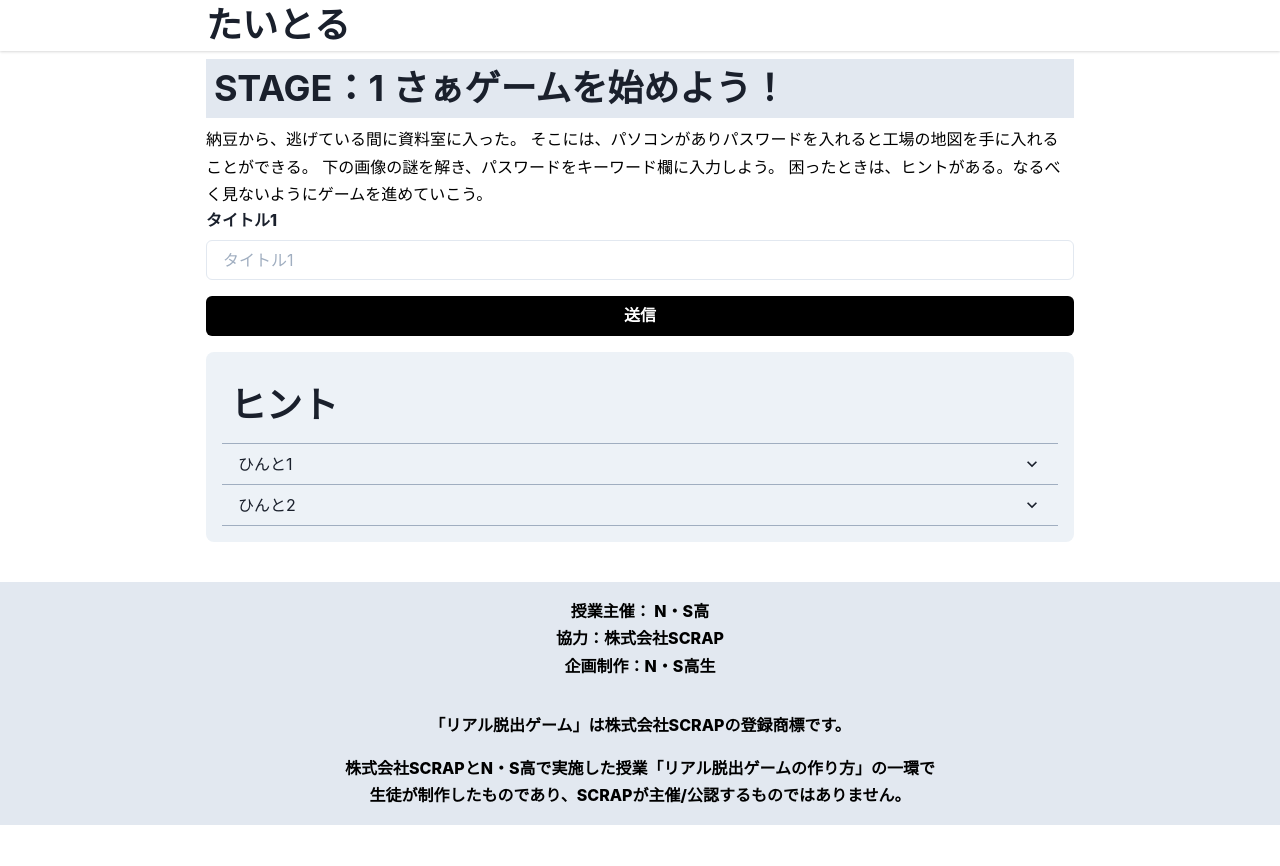
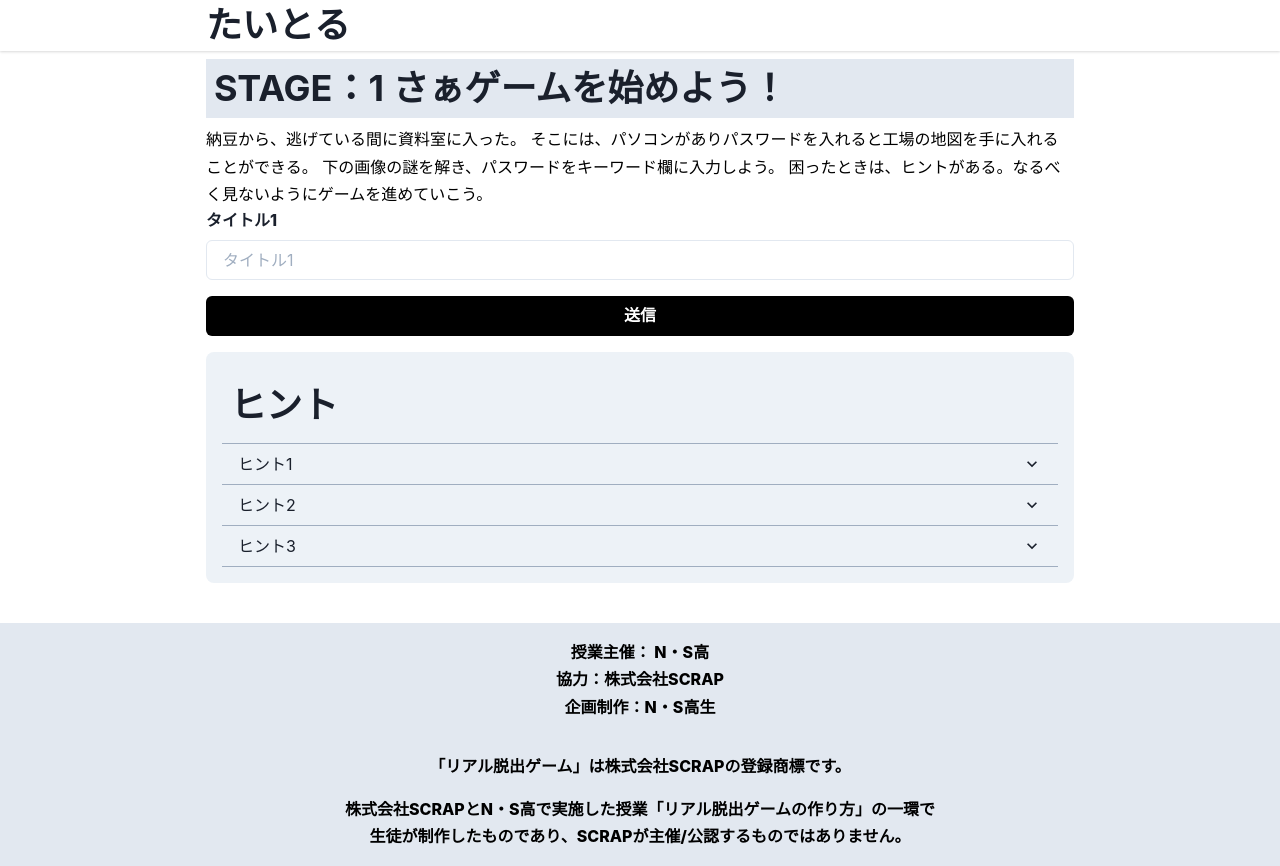
Before and after one commit to mochi-sann/beta-yokohma-a-mochi, a Next.js app: page /page1 in a window 1280 px wide. Before the commit the page ends 825 px from the top, so only its background shows below. Built offline with nearby package versions, Linux system fonts and the light colour scheme.

Commit message:
ヒントの画像を追加する

```diff
--- a/src/components/HintList/HintList.tsx
+++ b/src/components/HintList/HintList.tsx
@@ -12,7 +12,7 @@ import {
 export type Props = {
   HintLists: {
     title: string
-    body: string
+    body: string | React.ReactNode
   }[]
   HintTitle?: string
 }
--- a/src/pages/page1.tsx
+++ b/src/pages/page1.tsx
@@ -3,6 +3,7 @@ import Problems from '~/src/components/Problems/Problems'
 import HintList from '~/src/components/HintList'
 import BodyHeding from '../components/BodyHeding'
 import { Text } from '@chakra-ui/layout'
+import { Img } from '@chakra-ui/react'
 export const Home: React.VFC = () => {
   return (
     <div>
@@ -26,12 +27,16 @@ export const Home: React.VFC = () => {
       <HintList
         HintLists={[
           {
-            title: 'ひんと1',
-            body: 'ヒントの文章!!!!!!!!!!!!!!!!!!!!!!!!!!!!!',
+            title: 'ヒント1',
+            body: '国語の教科書で、全員一度は見たことがある図形だよ！',
           },
           {
-            title: 'ひんと2',
-            body: 'ヒントの文章!!!!!!!!!!!!!!!!!!!!!!!!!!!!!!!!!!!!!!!!!!!!!!!!!!!!!!!!!!!!!!!!!!!!!!!!!!!!!!!!!!!!!!!!!!',
+            title: 'ヒント2',
+            body: <Text>これからついか</Text>,
+          },
+          {
+            title: 'ヒント3',
+            body: <Img src="/StageAssets/stage1/hint3.jpg" />,
           },
         ]}
       />
```
Also changed, not shown: public/StageAssets/stage1/hint3.jpg (added).
